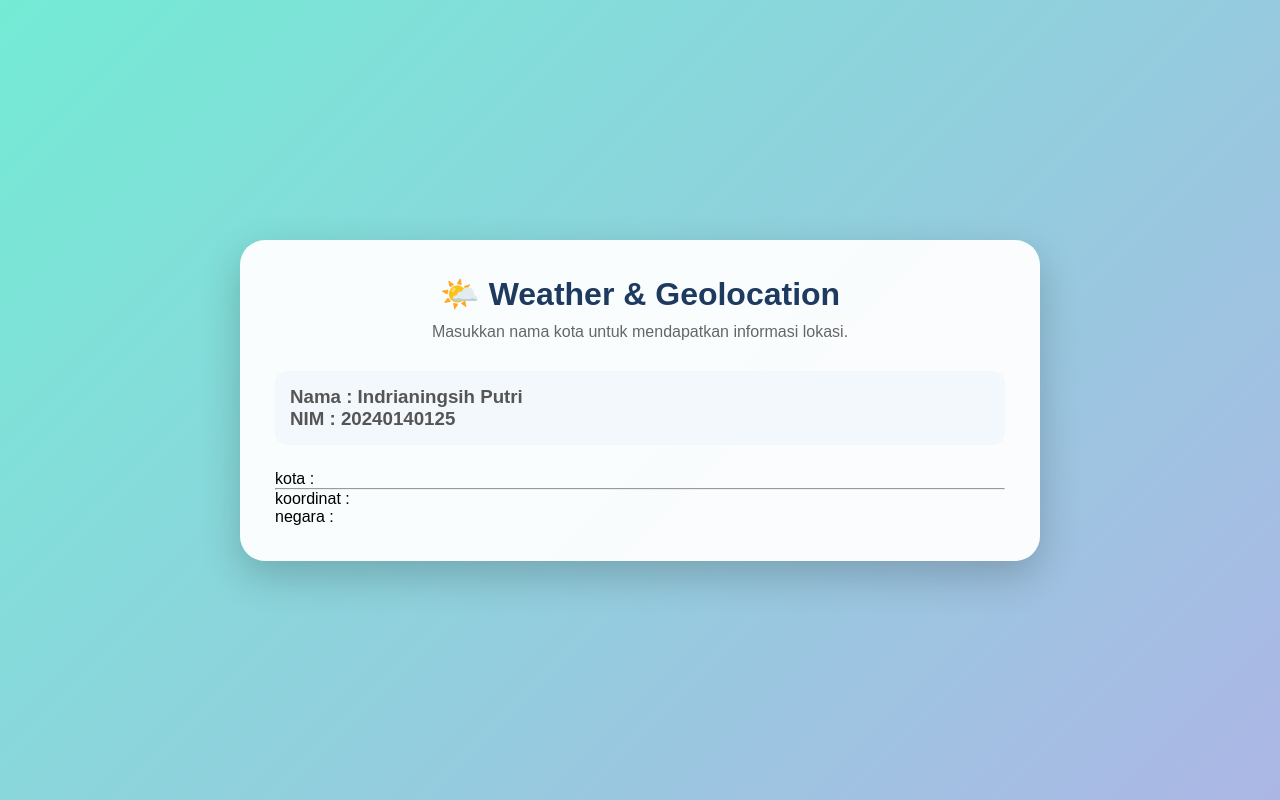
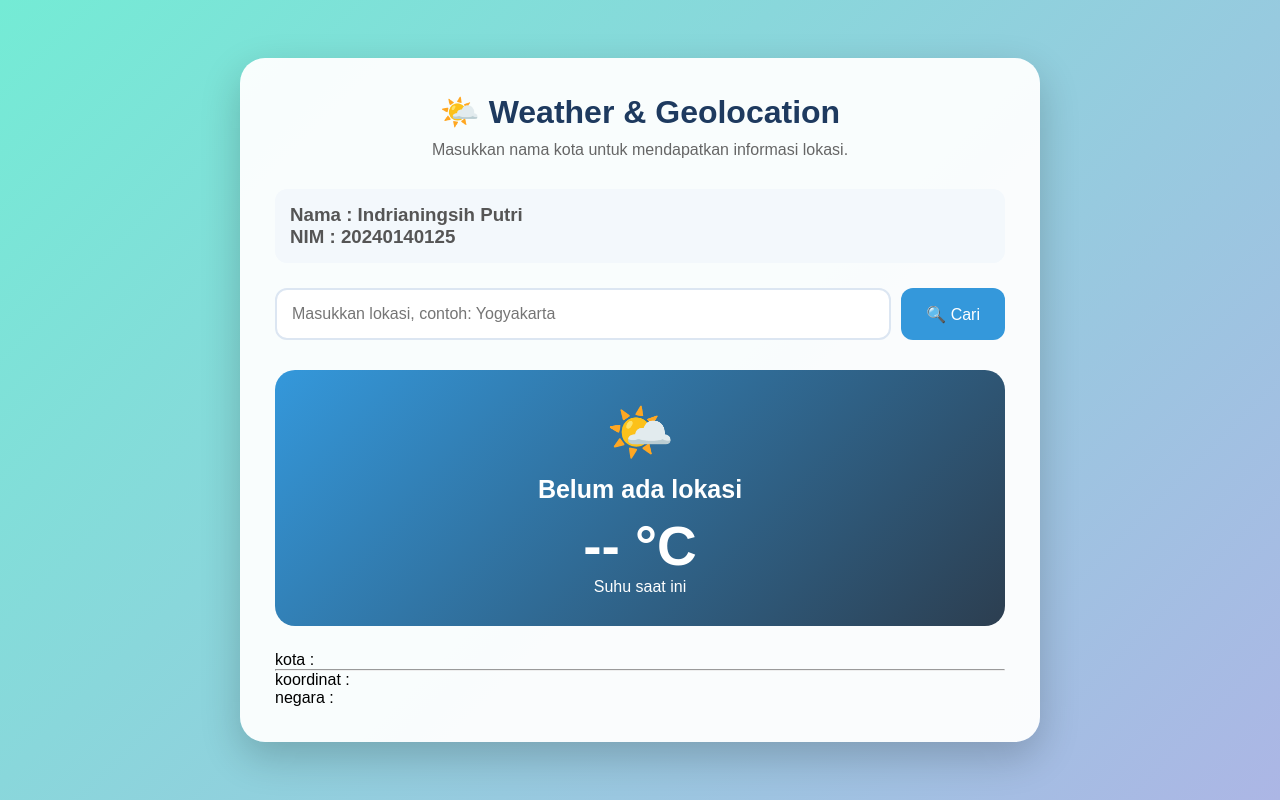
Before and after one commit to Indrianingsihputri/125_WeatherApi, a website: page Public/index.html in a window 1280 px wide. Drawn offline with Linux system fonts and the light colour scheme; no server answers.

Commit message:
WEATHER CARD, loading dan error

```diff
--- a/Public/index.html
+++ b/Public/index.html
@@ -195,6 +195,24 @@
         <h3> NIM : 20240140125 </h3>
     </div>
 
+    <!-- INPUT LOKASI -->
+     <div class="search-box">
+        <input type="text" id="lokasi" placeholder="Masukkan lokasi, contoh: Yogyakarta" >
+        <button onclick="cariLokasi()"> 🔍 Cari </button>
+    </div>
+
+    <!-- LOADING -->
+    <div id="loading" class="loading"> ⏳ Sedang mengambil data... </div>
+
+    <!-- ERROR -->
+     <div id="error" class="error"> </div>
+
+    <!-- WEATHER CARD -->
+    <div class="weather-card">
+        <div class="icon"> 🌤️ </div>
+        <h2 id="namaLokasi"> Belum ada lokasi </h2>
+        <div class="temperature"> <span id="suhu">--</span> °C </div> <p> Suhu saat ini </p> </div>
+
 
     <p>
         kota :
```
